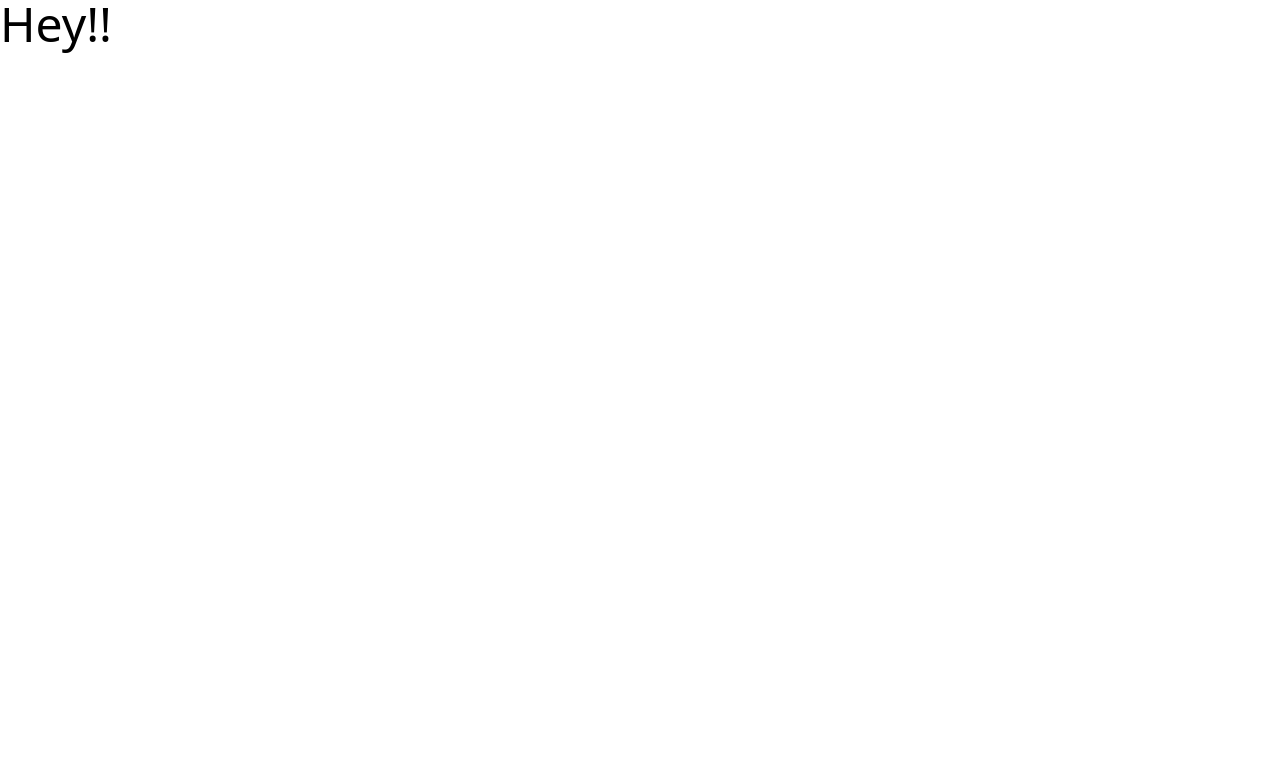
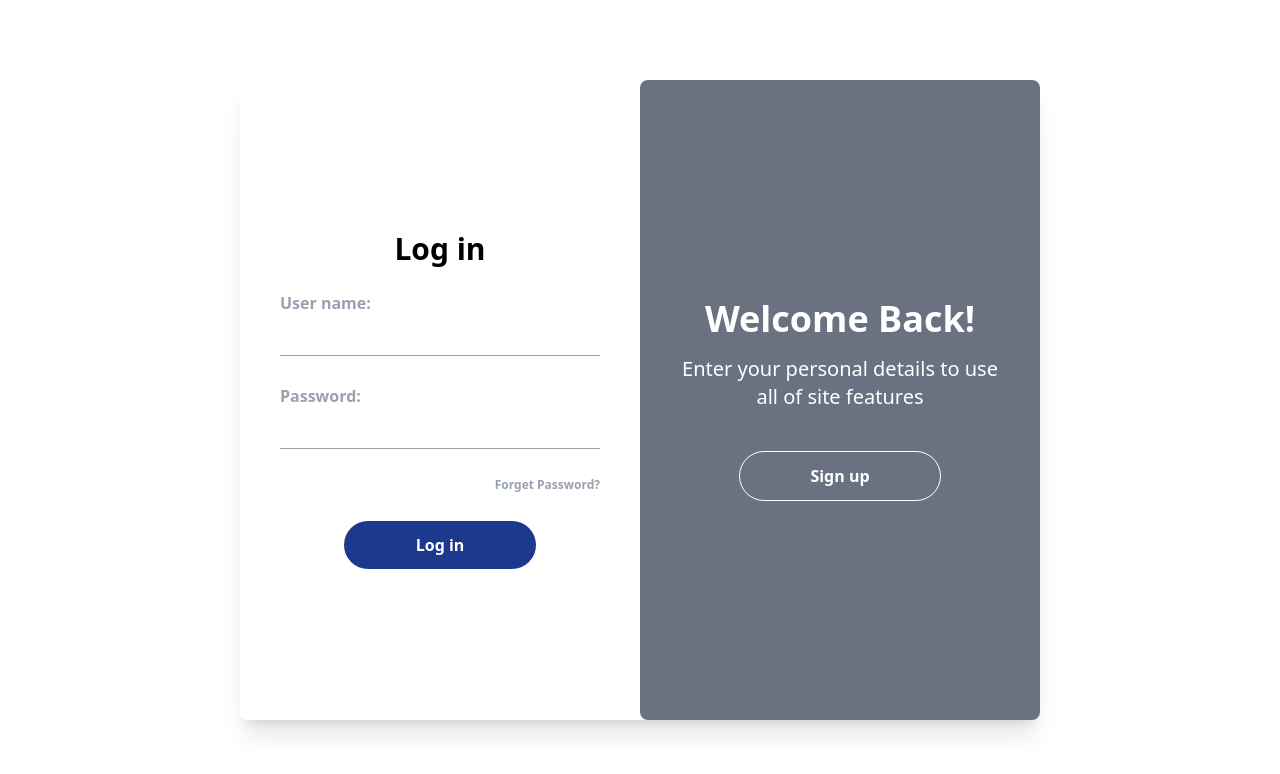
Before and after one commit to varinporn/PROJECT2-SEC-2-MhooJuum, a Vue app: page / in a window 1280 px wide. Shown: the top 774 px of the page. Built offline with nearby package versions, Linux system fonts and the light colour scheme.

Commit message:
068 - [add] create form login and sign up

```diff
--- a/src/App.vue
+++ b/src/App.vue
@@ -1,11 +1,9 @@
 <script setup>
-
+  import Login from './components/Login.vue';
 </script>
 
 <template>
-<div>
-  <h1 class="text-5xl">Hey!!</h1>
-</div>
+  <Login />
 </template>
 
 <style scoped>
--- /dev/null
+++ b/src/components/Login.vue
@@ -0,0 +1,72 @@
+<script setup>
+    import { ref } from "vue"
+    const showPageSignUp = ref(true)
+</script>
+
+<template>
+    <div class="flex items-center justify-center absolute h-screen w-screen">
+        <div class="flex shadow-xl items-center rounded-lg h-[40rem] w-[50rem]">
+            <!-- Login -->
+            <div class="p-10 w-[25rem]">
+                <p class="text-center font-bold text-3xl mb-6">Log in</p>
+                <form action="" class="flex flex-col space-y-7">
+                    <div>
+                        <label for="" class="font-bold text-gray-400">User name:</label>
+                        <input type="text" id="" class="w-full border-b border-gray-400 focus:outline-none focus:border-blue-500 p-2">
+                    </div>
+                    <div>
+                        <label for="" class="font-bold text-gray-400">Password:</label>
+                        <input type="password" id="" class="w-full border-b border-gray-400 focus:outline-none focus:border-blue-500 p-2">
+                    </div>
+                    <p class="font-bold text-gray-400 text-xs ml-auto hover:">Forget Password?</p>
+                    <input type="submit" value="Log in"
+                        class="w-3/5 mx-auto text-white bg-blue-900 hover:bg-blue-700 transition-colors duration-200 py-3 rounded-full font-bold cursor-pointer">
+                </form>
+            </div>
+            <!-- Sign up -->
+            <div class="p-10 w-[25rem]">
+                <p class="text-center font-bold text-3xl mb-6">Sign up</p>
+                <form action="" class="flex flex-col space-y-7">
+                    <div>
+                        <label for="" class="font-bold text-gray-400">Email:</label>
+                        <input type="email" id="" class="w-full border-b border-gray-400 focus:outline-none focus:border-blue-500 p-2">
+                    </div>
+                    <div>
+                        <label for="" class="font-bold text-gray-400">Birth day:</label>
+                        <input type="date" id="" class="w-full border-b border-gray-400 focus:outline-none focus:border-blue-500 p-2">
+                    </div>
+                    <div>
+                        <label for="" class="font-bold text-gray-400">User name:</label>
+                        <input type="text" id="" class="w-full border-b border-gray-400 focus:outline-none focus:border-blue-500 p-2">
+                    </div>
+                    <div>
+                        <label for="" class="font-bold text-gray-400">Password:</label>
+                        <input type="password" id="" class="w-full border-b border-gray-400 focus:outline-none focus:border-blue-500 p-2">
+                    </div>
+                    <input type="submit" value="Sign up"
+                        class="w-3/5 mx-auto text-white bg-blue-900 hover:bg-blue-700 transition-colors duration-200 py-3 rounded-full font-bold cursor-pointer">
+                </form>
+            </div>
+            <div class="bg-gray-500 rounded-lg absolute h-[40rem] w-[25rem] flex justify-center items-center transition-transform duration-500" :class="{'translate-x-[25rem]': showPageSignUp}">
+                <div v-show="showPageSignUp" class="m-8">
+                    <p class="text-4xl font-black text-white text-center mb-4">Welcome Back!</p>
+                    <p class="text-xl font-normal text-white text-center mb-10">Enter your personal details to use all of site features</p>
+                    <button @click="showPageSignUp = !showPageSignUp" class="w-3/5 mx-auto block text-white border border-white duration-200 py-3 rounded-full font-bold cursor-pointer hover:bg-white hover:text-gray-500">
+                        Sign up
+                    </button>
+                </div>
+                <div v-show="!showPageSignUp" class="m-8">
+                    <p class="text-4xl font-black text-white text-center mb-4">Hello, Friend!</p>
+                    <p class="text-xl font-normal text-white text-center mb-10">Register with your personal details to use all of site features</p>
+                    <button @click="showPageSignUp = !showPageSignUp" class="w-3/5 mx-auto block text-white border border-white duration-200 py-3 rounded-full font-bold cursor-pointer hover:bg-white hover:text-gray-500">
+                        Login in
+                    </button>
+                </div>
+            </div>
+        </div>
+    </div>
+</template>
+
+<style scoped>
+
+</style>
```
